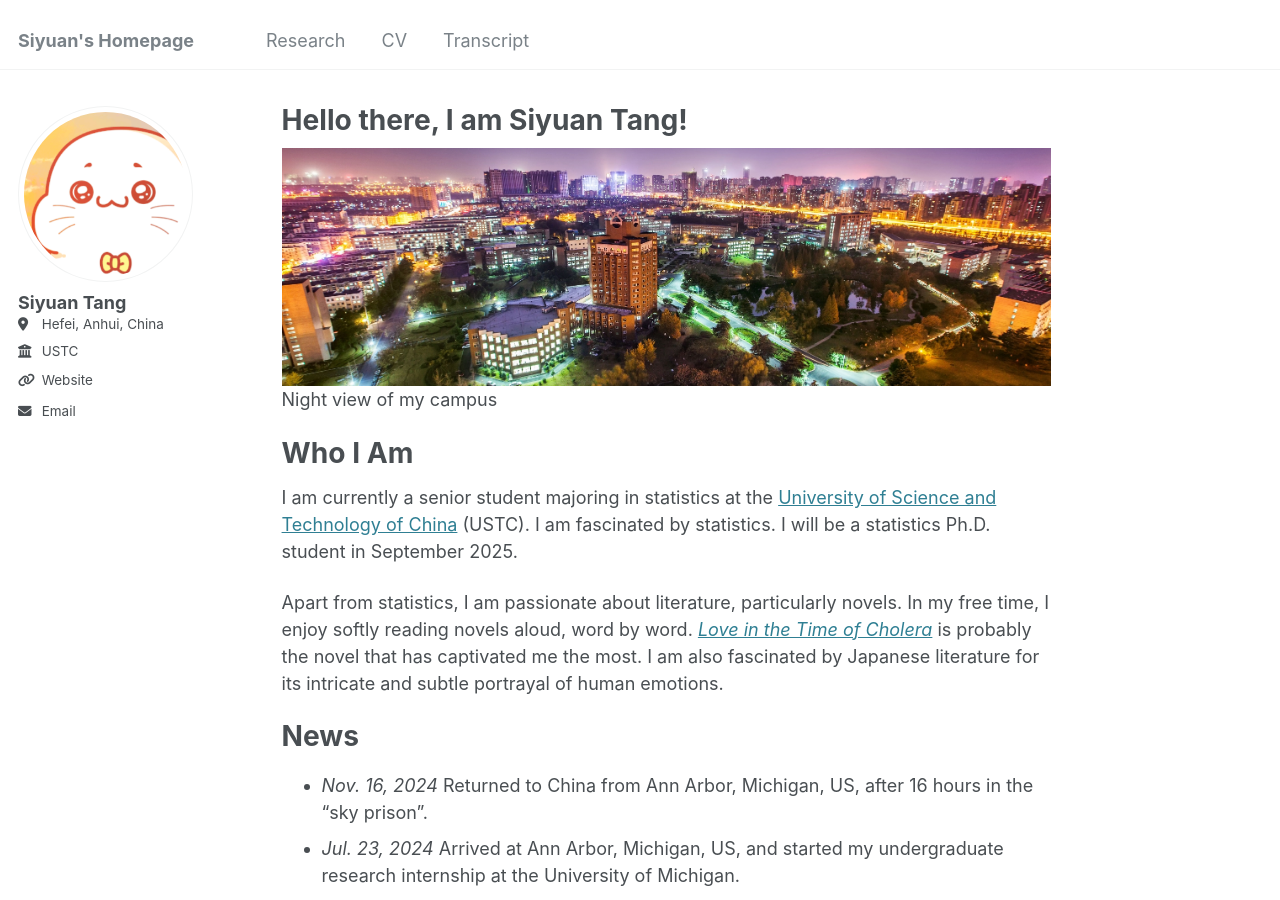
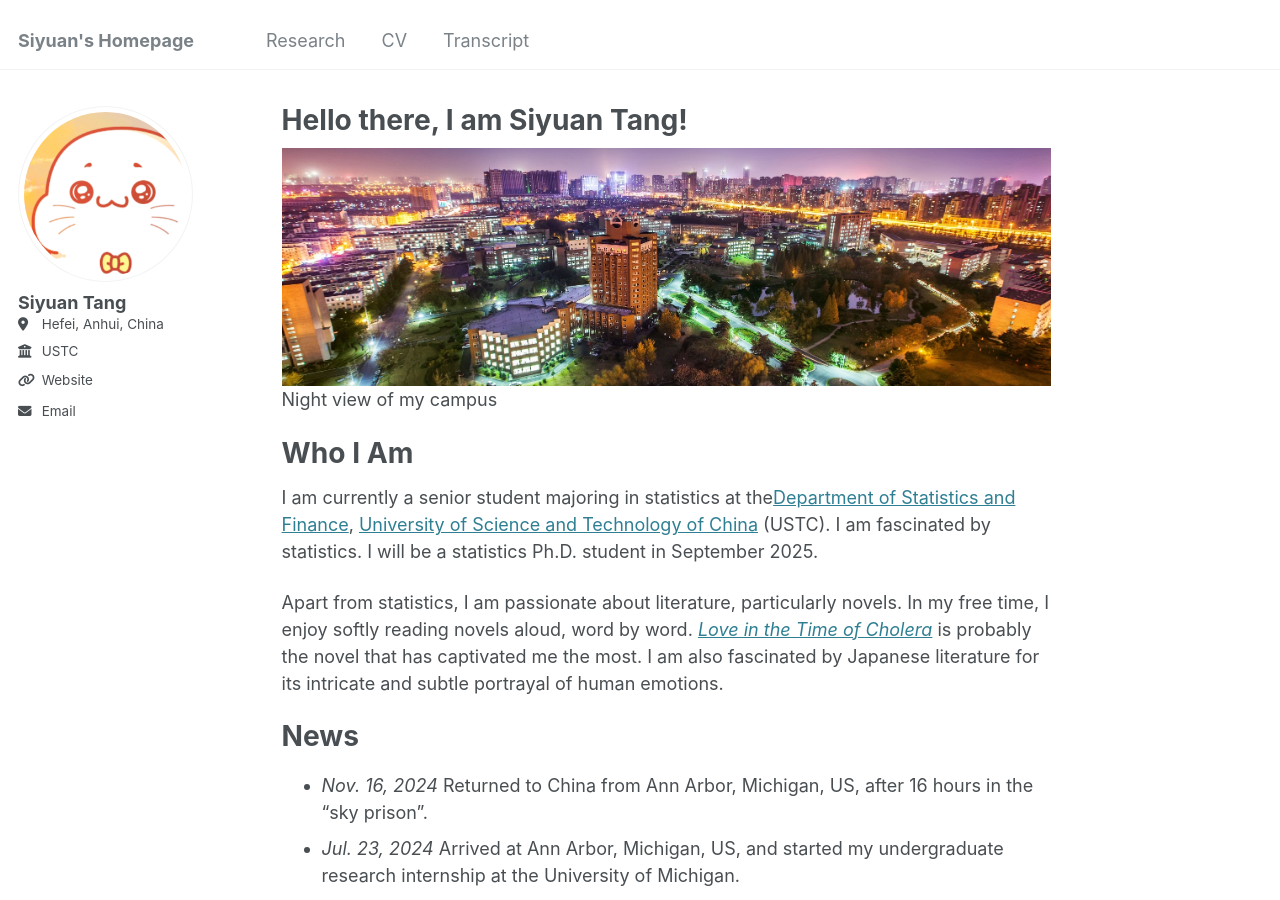
Before and after one commit to jacktangsy/jacktangsy.github.io, a Jekyll site: the page built from _pages/about.md, in a window 1280 px wide and 900 px high. Built offline with Jekyll 4.4.1, drawn with Linux system fonts in a browser that asks for light colours.

Commit message:
Update about.md

```diff
--- a/_pages/about.md
+++ b/_pages/about.md
@@ -12,7 +12,7 @@ Night view of my campus
 
 Who I Am
 ======
-I am currently a senior student majoring in statistics at the <a href="https://en.ustc.edu.cn/" target="_blank">University of Science and Technology of China</a> (USTC). I am fascinated by statistics. I will be a statistics Ph.D. student in September 2025.
+I am currently a senior student majoring in statistics at the<a href="https://en.business.ustc.edu.cn/audsf/list.htm" target="_blank">Department of Statistics and Finance</a>, <a href="https://en.ustc.edu.cn/" target="_blank">University of Science and Technology of China</a> (USTC). I am fascinated by statistics. I will be a statistics Ph.D. student in September 2025.
 
 Apart from statistics, I am passionate about literature, particularly novels. In my free time, I enjoy softly reading novels aloud, word by word. <a href="https://en.wikipedia.org/wiki/Love_in_the_Time_of_Cholera" target="_blank">*Love in the Time of Cholera*</a> is probably the novel that has captivated me the most. I am also fascinated by Japanese literature for its intricate and subtle portrayal of human emotions.
 
```
